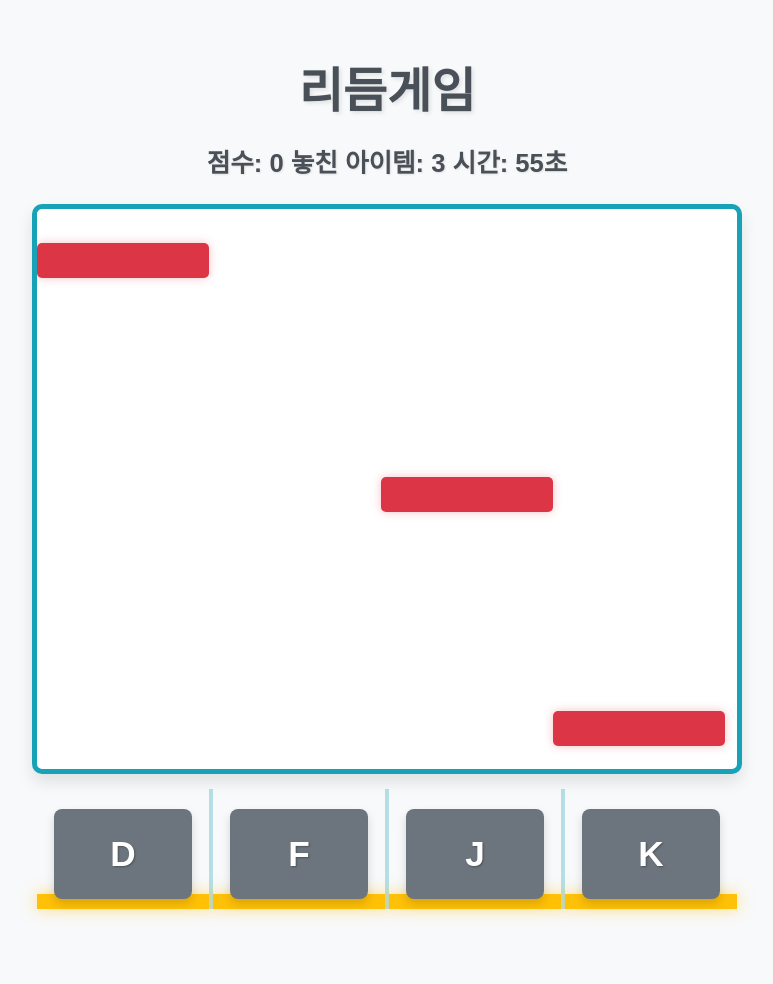
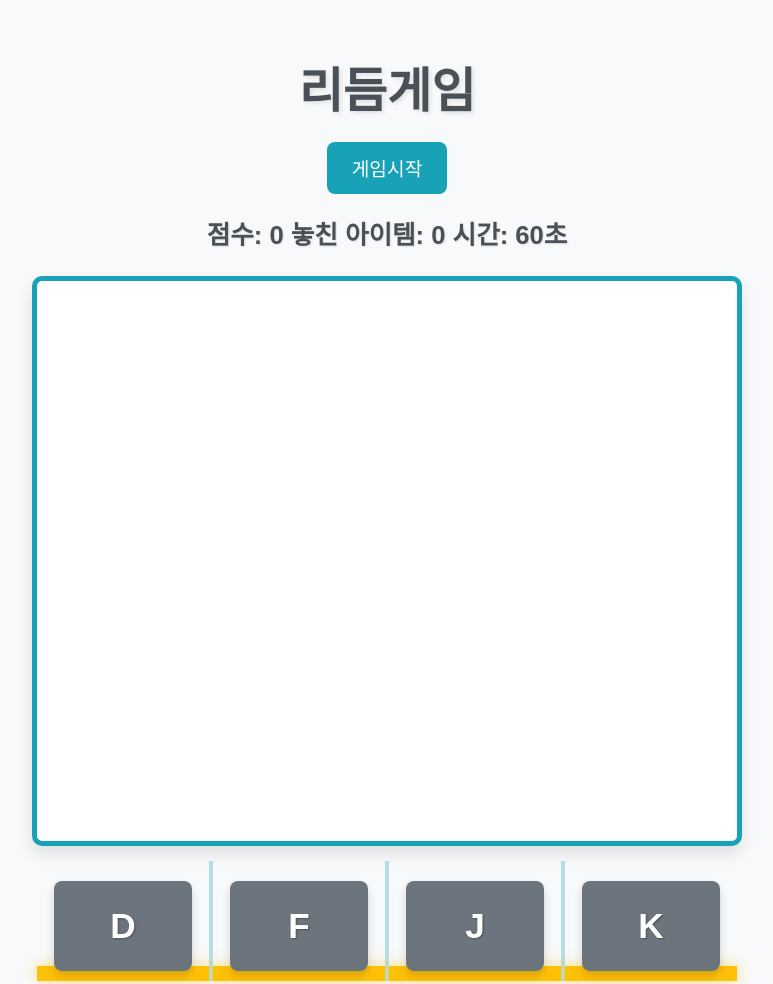
Before and after one commit to PHB-1994/rhythm_game, a plain HTML site: page index.html in a window 1280 px wide. Shown: the top 984 px of the page, without its empty margins (253-1026 px from the left). Before the commit the page ends 929 px from the top, so only its background shows below. Drawn offline with nearby package versions, Linux system fonts and the light colour scheme.

Commit message:
리듬게임 2차 완성

```diff
--- a/css/style.css
+++ b/css/style.css
@@ -182,6 +182,36 @@ hitEffect 라는 이름의 애니메이션이 재생될 때, 시작(0%)부터
   z-index: 100;
   display: none;
 }
+
+.passed {
+  background-color: #495057; /* 기존보다 약간 어두운 회색으로 변경 */
+  transform: translateY(2px); /* 살짝 아래로 눌리는 효과 */
+}
+
+#startBtn {
+  background-color: #17a2b8;
+  color: white;
+  font-size: 1.2rem;
+  padding: 12px 25px;
+  border: none;
+  border-radius: 8px;
+  cursor: pointer;
+  margin-bottom: 20px;
+}
+
+#startBtn:hover {
+  background-color: #1db9d1;
+}
+
+#startBtn:active {
+  background-color: #138496;
+}
+
+/********************************************
+
+********* @media 는 css 맨 아래 위치 *********
+
+********************************************/
 
 /* iPhone SE (375px) */
 @media (max-width: 375px) {
--- a/index.html
+++ b/index.html
@@ -8,6 +8,7 @@
   </head>
   <body>
     <h1>리듬게임</h1>
+    <button id="startBtn">게임시작</button>
     <div id="score-board">
       점수: <span id="score">0</span> 놓친 아이템:
       <span id="miss">0</span> 시간: <span id="timer">60</span>초
--- a/js/script.js
+++ b/js/script.js
@@ -14,6 +14,8 @@ $(function () {
     j: 2,
     k: 3,
   };
+
+  $("#startBtn").click(startGame);
 
   /**
    * 게임 시작 함수
@@ -168,8 +170,8 @@ $(function () {
       }
     });
     // 성공/실패 관계없이 항상 키 눌림 설정에 대해서 css 적으로 보여주기
+    // $(".key").eq(lane) 현재 눌림을 당하고 있는 키에 passed 클래스 추가
     $(".key").eq(lane).addClass("passed");
     setTimeout(() => $(".key").eq(lane).removeClass("passed"), 100);
   });
-  startGame();
 });
```
